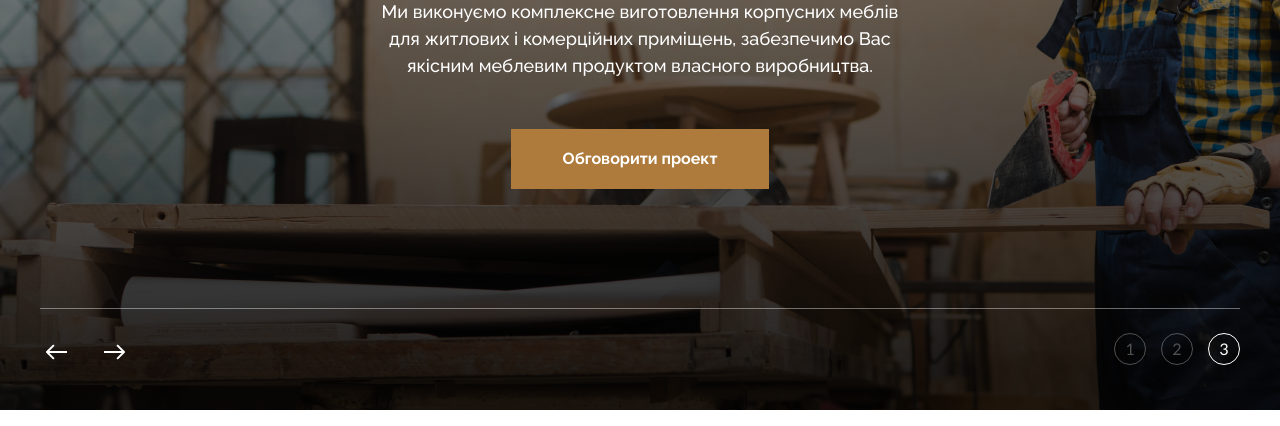
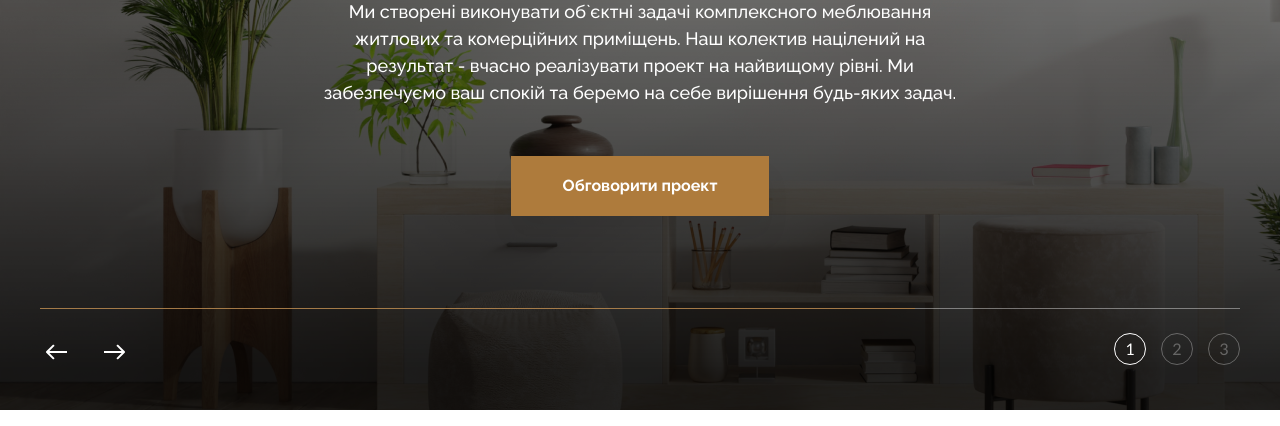
Before and after one commit to krutobok/Furniture, a website: page app/index.html in a window 1280 px wide. Both pictures are taken after a click on the button 56 px from the left and 728 px from the top of the page. Shown: the part 374-800 px from the top of the page. Drawn offline with Linux system fonts and the light colour scheme; files that its build step writes are made by us from their sources.

Commit message:
finish slider

```diff
--- a/app/index.html
+++ b/app/index.html
@@ -52,7 +52,7 @@
         </div>
     </header>
     <main class="main">
-        <section class="top-slider" data-slider="parent-block" data-dots="true" data-autoplay="true">
+        <section class="top-slider" data-slider="parent-block" data-anim="true" data-dots="true" data-autoplay="5">
             <div class="top-slider__content-inner" data-slider="inner">
                 <div class="top-slider__wrapper" data-slider="wrapper">
                     <div class="top-slider__content">
@@ -90,7 +90,7 @@
                     </div>
                 </div>
             </div>
-            <div class="container top-slider__btn-box">
+            <div class="container top-slider__btn-box" data-slider="anim">
                 <div class="top-slider__arrows">
                     <button data-arrow="left" class="top-slider__arrow top-slider__arrow--left">
                         <svg class="top-slider__arrow-img" width="21" height="16" viewBox="0 0 21 16" fill="none" xmlns="http://www.w3.org/2000/svg">
--- a/app/js/main.js
+++ b/app/js/main.js
@@ -16,13 +16,28 @@ function slider(sliderContent) {
     const parent = slider.closest('[data-slider="inner"]')
     const btnRight = parentBlock.querySelector('[data-arrow="right"]')
     const btnLeft = parentBlock.querySelector('[data-arrow="left"]')
+    let animSlider
+    if (parentBlock.hasAttribute('data-anim')){
+        if(parentBlock.getAttribute('data-anim') === 'true'){
+            animSlider = document.querySelector('.top-slider__btn-box')
+        }
+    }
     let slideCounter = 1
     let sliderPos = -width-margin
     let currentSlide = 1
     let dots = []
     let isDots
+    let currentRight
+    let currentLeft
+    let interval
+    let isAutoplay
+    let time
     if (parentBlock.getAttribute('data-dots') === 'true'){
         isDots = true
+    }
+    if (parentBlock.hasAttribute('data-autoplay')){
+        isAutoplay = true
+        time = parseFloat(parentBlock.getAttribute('data-autoplay'))
     }
     if (isDots){
         const dotsInner = parentBlock.querySelector('[data-slider="dots-box"]')
@@ -30,12 +45,6 @@ function slider(sliderContent) {
             const elem = document.createElement('button')
             elem.classList.add('top-slider__dot')
             elem.textContent = i+1
-            // if (items.length === i+1){
-            //     elem.dataset.id = 0
-            // }
-            // else{
-            //     elem.dataset.id = i+1
-            // }
             elem.dataset.id = i+1
             dots.push(elem)
             dotsInner.append(elem)
@@ -44,50 +53,26 @@ function slider(sliderContent) {
         dots.forEach(elem => {
             elem.addEventListener('click', ()=> {
                 let id = parseInt(elem.getAttribute('data-id'))
-                let insideSlide = currentSlide
-                // if (insideSlide === 0){
-                //     insideSlide = items.length
-                // }
-                // if (id === 0 && currentSlide === items.length-1){
-                //     id = items.length
-                // }
-                // if (id === items.length-1 && currentSlide === 0){
-                //     id = -1
-                // }
+                if (id > currentSlide){
+                    currentRight = Math.abs(id - currentSlide)
+                    moveRight()
+                }
+                else if (id < currentSlide){
+                    currentLeft = Math.abs(currentSlide - id)
+                    moveLeft()
+                }
 
-                // else if (id !== 0 && currentSlide === 0){
-                //     id = -id
-                // }
-
-                // if (id > currentSlide){
-                //     let counter = Math.abs(id - currentSlide)
-                //     console.log('right')
-                //     moveRight(counter)
-                // }
-                // else if (id < currentSlide){
-                //     let counter = Math.abs(currentSlide - id)
-                //     console.log('left')
-                //     moveLeft(counter)
-                // }
-                if (id > insideSlide){
-                    let counter = Math.abs(id - insideSlide)
-                    console.log('right')
-                    console.log(counter)
-                    console.log('cur' + insideSlide)
-                    moveRight(counter)
-                }
-                else if (id < insideSlide){
-                    let counter = Math.abs(insideSlide - id)
-                    console.log(counter)
-                    console.log('cur' + insideSlide)
-                    console.log('left')
-                    moveLeft(counter)
-                }
             })
         })
     }
-    function move(counter = 1) {
-        console.log(counter)
+
+
+    function move() {
+        if (isAutoplay){
+            animSlider.classList.remove('active')
+            clearInterval(interval)
+            interval = null
+        }
         if(slideCounter === -1){
             slideCounter = slideCounter + items.length
         }
@@ -96,37 +81,47 @@ function slider(sliderContent) {
             currentSlide = items.length
         }
         setTimeout(()=> {
-            slider.style.left = -sliderPos - (width + margin)*counter + 'px'
-            // items[(currentSlide+items.length-1)%items.length].style.order = '1'
+            slider.style.left = -sliderPos - (width + margin) + 'px'
             items[(currentSlide+items.length-1)%items.length].style.order = '1'
             if (isDots){
                 dots.forEach(elem => elem.classList.remove("active"))
-                if (currentSlide === 0){
-                    dots[dots.length-1].classList.add('active')
-                }else{
-                    dots[currentSlide-1].classList.add('active')
-                }
+                dots[currentSlide-1].classList.add('active')
             }
             for (let i = items.length - 1; i > 0; i--){
                 items[(currentSlide+i-1)%items.length].style.order = (i+2).toString()
             }
-            // for (let i = items.length - 1; i > 0; i--){
-            //     items[(currentSlide+i-2)%items.length].style.order = (i+2).toString()
-            // }
             console.log('cur' + currentSlide)
+            if (currentLeft > 0){
+                currentLeft--
+                if (currentLeft > 0){
+                    moveLeft()
+                }
+            }
+            if (currentRight > 0){
+                currentRight--
+                if (currentRight > 0){
+                    moveRight()
+                }
+            }
+            if (isAutoplay){
+                if (interval === null){
+                    interval = setInterval(moveRight, time*1000)
+                    animSlider.classList.add('active')
+                }
+            }
         }, 500)
     }
-    function moveRight(counter=1){
-        sliderPos = sliderPos - (width + margin)*counter
+    function moveRight(){
+        sliderPos = sliderPos - (width + margin)
         sliderInner.style.left = sliderPos + 'px'
-        slideCounter += counter
-        move(counter)
+        slideCounter += 1
+        move()
     }
-    function moveLeft(counter=1){
-        sliderPos = sliderPos + (width + margin)*counter
+    function moveLeft(){
+        sliderPos = sliderPos + (width + margin)
         sliderInner.style.left = sliderPos + 'px'
-        slideCounter -= counter
-        move(counter)
+        slideCounter -= 1
+        move()
     }
     btnRight.addEventListener('click', ()=> {
         moveRight()
@@ -169,5 +164,9 @@ function slider(sliderContent) {
             }
         }
     }
+    if (isAutoplay){
+        interval = setInterval(moveRight, time*1000)
+        animSlider.classList.add('active')
+    }
 }
 slider('.top-slider__content')
--- a/app/scss/style.scss
+++ b/app/scss/style.scss
@@ -172,14 +172,30 @@
     justify-content: space-between;
     align-items: flex-end;
     height: 57px;
-    &::after{
+    &::after,
+    &::before{
       content: '';
-      width: 100%;
       max-width: 1200px;
       left: 20px;
       height: 1px;
       position: absolute;
       top: 0;
+    }
+    &::before{
+      width: 0;
+      z-index: 5;
+      background-color: rgba($btn-color, 0.8);
+      transition: width 0s;
+    }
+    &.active{
+      &::before{
+        width: 100%;
+        transition: width 6s;
+      }
+    }
+    &::after{
+      z-index: 4;
+      width: 100%;
       background-color: rgba(#fff, 0.4);
     }
   }
```
Also changed, not shown: app/css/style.min.css, app/js/main.min.js.
